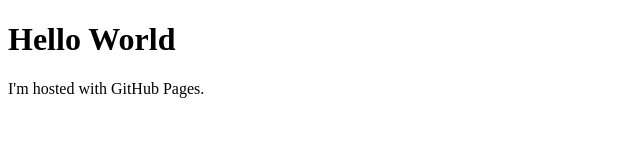
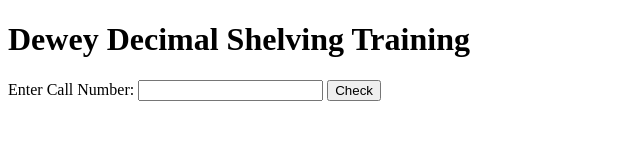
Before and after one commit to SardineDude1/sardinedude1.github.io, a plain HTML site: page index.html in a window 1280 px wide. Shown: the whole page, without its empty margins (0-640 px from the left). Drawn offline with Linux system fonts and the light colour scheme.

Commit message:
Update index.html

```diff
--- a/index.html
+++ b/index.html
@@ -1,8 +1,35 @@
-
 <!DOCTYPE html>
 <html>
+<head>
+  <title>Dewey Decimal Shelving Training</title>
+</head>
 <body>
-<h1>Hello World</h1>
-<p>I'm hosted with GitHub Pages.</p>
+  <h1>Dewey Decimal Shelving Training</h1>
+
+  <div>
+    <label for="callNumber">Enter Call Number:</label>
+    <input type="text" id="callNumber" />
+    <button onclick="checkCallNumber()">Check</button>
+  </div>
+
+  <div id="result"></div>
+
+  <script>
+    function checkCallNumber() {
+      var callNumberInput = document.getElementById('callNumber');
+      var callNumber = callNumberInput.value;
+
+      // Remove any leading/trailing white spaces
+      callNumber = callNumber.trim();
+
+      // Validate the call number format
+      var regex = /^[0-9]{3}\.[0-9]{3}$/;
+      var isValid = regex.test(callNumber);
+
+      // Display the result
+      var resultDiv = document.getElementById('result');
+      resultDiv.innerHTML = isValid ? 'Correct call number format!' : 'Incorrect call number format!';
+    }
+  </script>
 </body>
 </html>
```
